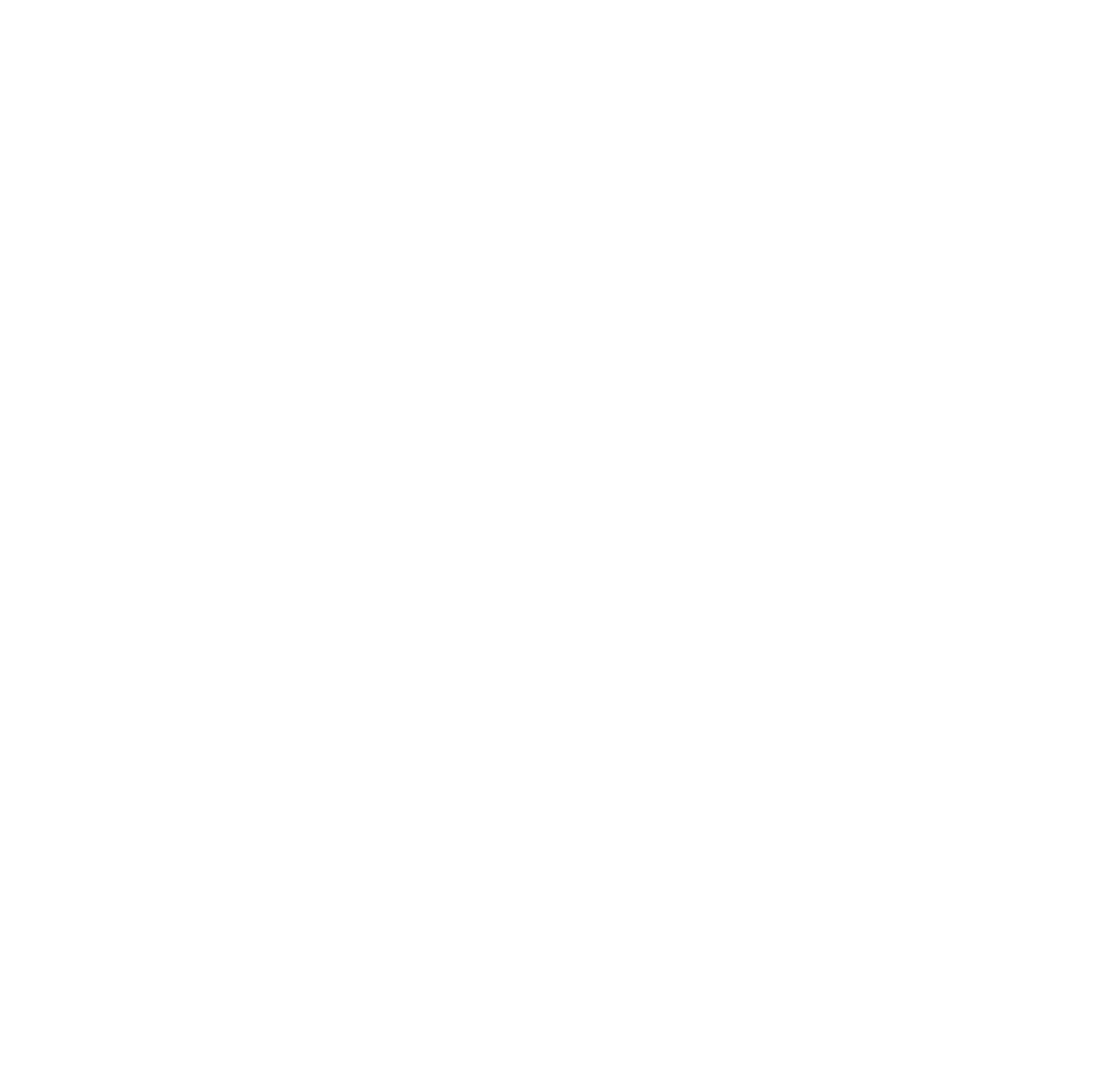
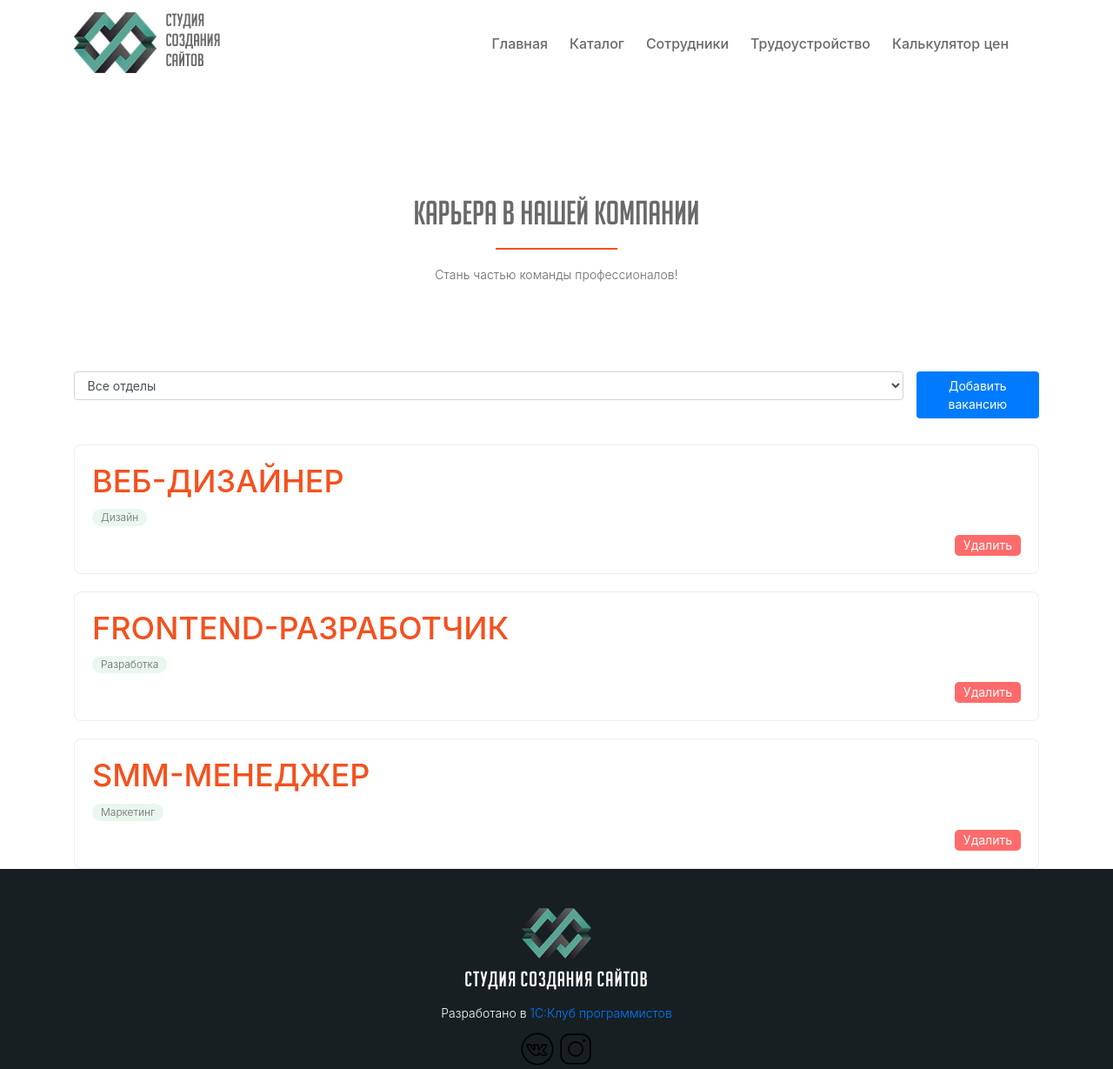
Before and after one commit to k01n-1/k01n, a plain HTML site: page Web_2_FinalL/career.html in a window 1280 px wide. Shown: the whole page at 87% size. Before the commit the page ends 800 px from the top, so only its background shows below. Drawn offline with Linux system fonts and the light colour scheme.

Commit message:
Add files via upload

```diff
--- a/Web_2_FinalL/career.html
+++ b/Web_2_FinalL/career.html
@@ -0,0 +1,102 @@
+<!DOCTYPE html>
+<html lang="en">
+<head>
+    <meta charset="UTF-8">
+    <meta http-equiv="X-UA-Compatible" content="IE=edge">
+    <meta name="viewport" content="width=device-width, initial-scale=1.0">
+    <link rel="stylesheet" href="css/bootstrap.min.css">
+    <link rel="stylesheet" href="style.css">
+    <title>Вакансии</title>
+</head>
+<body>
+    <!-- Шапка сайта -->
+<div class="topheader">
+    <div class="container">
+    <header class="header">
+      <div class="logo">
+      <a href="#0">
+      <img src="images/logo.png" alt="Logo">
+      <!-- В шапку сайта (внутри <header class="header"> после логотипа) -->
+
+      <p>Студия создания сайтов</p>
+      </a>
+      </div>
+      <nav class="top-nav">
+        <ul>
+          <li><a href="index.html">Главная</a></li>
+          <li><a href="catalog.html">Каталог</a></li>
+          <li><a href="team.html">Сотрудники</a></li>
+          <li><a href="career.html">Трудоустройство</a></li>
+          <li><a href="calculator.html">Калькулятор цен</a></li>
+        </ul>
+      </nav>
+      <div class="menu">
+      <a class="primary-nav-trigger" href="#0">
+        <span class="menu-icon"></span>
+      </a>
+      </div>
+    </header>
+    </div>
+  </div>
+    <main class="main-content">
+        <section class="career-section">
+            <div class="container">
+                <!-- Заголовок -->
+                <div class="head_white_content">
+                    <h3>КАРЬЕРА В НАШЕЙ КОМПАНИИ</h3>
+                    <span></span>
+                    <p>Стань частью команды профессионалов!</p>
+                </div>
+
+                <!-- Фильтр вакансий -->
+                <div class="vacancy-filter">
+                    <select id="filter-department" class="form-control">
+                        <option value="all">Все отделы</option>
+                        <option value="design">Дизайн</option>
+                        <option value="development">Разработка</option>
+                        <option value="marketing">Маркетинг</option>
+                    </select>
+                    <button id="add-vacancy-btn" class="btn btn-primary">Добавить вакансию</button>
+                </div>
+
+                <!-- Форма добавления вакансии (изначально скрыта) -->
+                <div id="vacancy-form" class="vacancy-form hidden">
+                    <h4>Новая вакансия</h4>
+                    <input type="text" id="vacancy-title" placeholder="Должность" required>
+                    <select id="vacancy-department" class="form-control">
+                        <option value="design">Дизайн</option>
+                        <option value="development">Разработка</option>
+                        <option value="marketing">Маркетинг</option>
+                    </select>
+                    <textarea id="vacancy-description" placeholder="Описание"></textarea>
+                    <button id="submit-vacancy" class="btn btn-success">Сохранить</button>
+                    <button id="cancel-vacancy" class="btn btn-secondary">Отмена</button>
+                </div>
+
+                <!-- Список вакансий (динамически генерируется) -->
+                <div id="vacancies-list" class="vacancies-list">
+                    <!-- Вакансии будут добавляться здесь через JS -->
+                </div>
+            </div>
+        </section>
+    </main>
+    <!-- "Подвал" сайта   -->
+<footer>
+    <div class="container">
+    <div class="row">
+    <div class="col-lg-12">
+      <a href="/" class="logo-ft"><img src="images/logo.png" alt=""></a>
+      <h4>Студия Создания Сайтов</h4>
+      <p>Разработано в <a href="https://club.1c.ru/">1C:Клуб программистов</a></p>
+      <a href="https://vk.com/1c_center" class="social">
+        <img src="images/icon-vk.png" alt=""></a>
+      <a href="https://www.instagram.com/club_1c/" class="social">
+        <img src="images/icon-inst.png" alt=""></a>
+    </div>
+    </div>
+    </div>
+  </footer>
+
+  <script src="scriptdom.js"></script>
+</body>
+</html>
--- /dev/null
+++ b/Web_2_FinalL/scriptdom.js
@@ -0,0 +1,105 @@
+document.addEventListener('DOMContentLoaded', function() {
+    const vacanciesList = document.getElementById('vacancies-list');
+    const filterDepartment = document.getElementById('filter-department');
+    const addVacancyBtn = document.getElementById('add-vacancy-btn');
+    const vacancyForm = document.getElementById('vacancy-form');
+    const submitVacancy = document.getElementById('submit-vacancy');
+    const cancelVacancy = document.getElementById('cancel-vacancy');
+
+    // Пример начальных данных (можно заменить на загрузку из API)
+    let vacancies = [
+        { id: 1, title: "Веб-дизайнер", department: "design", description: "Опыт работы от 2 лет. Знание Figma, Photoshop." },
+        { id: 2, title: "Frontend-разработчик", department: "development", description: "Требуются навыки React, Vue или Angular." },
+        { id: 3, title: "SMM-менеджер", department: "marketing", description: "Ведение соцсетей, создание контента." }
+    ];
+
+    // Отображение вакансий
+    function renderVacancies(filter = 'all') {
+        vacanciesList.innerHTML = '';
+        const filtered = filter === 'all'
+            ? vacancies
+            : vacancies.filter(v => v.department === filter);
+
+        filtered.forEach(vacancy => {
+            const vacancyCard = document.createElement('div');
+            vacancyCard.className = 'vacancy-card';
+            vacancyCard.innerHTML = `
+                <h4>${vacancy.title}</h4>
+                <span class="department">${getDepartmentName(vacancy.department)}</span>
+                <div class="description">${vacancy.description}</div>
+                <button class="delete-vacancy" data-id="${vacancy.id}">Удалить</button>
+            `;
+            vacanciesList.appendChild(vacancyCard);
+
+            // Клик по вакансии (раскрытие описания)
+            vacancyCard.addEventListener('click', function(e) {
+                if (!e.target.classList.contains('delete-vacancy')) {
+                    this.classList.toggle('active');
+                }
+            });
+
+            // Удаление вакансии
+            vacancyCard.querySelector('.delete-vacancy').addEventListener('click', function(e) {
+                e.stopPropagation();
+                if (confirm('Удалить вакансию?')) {
+                    vacancies = vacancies.filter(v => v.id !== vacancy.id);
+                    renderVacancies(filterDepartment.value);
+                }
+            });
+        });
+    }
+
+    // Названия отделов
+    function getDepartmentName(key) {
+        const departments = {
+            design: "Дизайн",
+            development: "Разработка",
+            marketing: "Маркетинг"
+        };
+        return departments[key];
+    }
+
+    // Фильтрация вакансий
+    filterDepartment.addEventListener('change', function() {
+        renderVacancies(this.value);
+    });
+
+    // Показать/скрыть форму добавления
+    addVacancyBtn.addEventListener('click', function() {
+        vacancyForm.classList.remove('hidden');
+    });
+
+    cancelVacancy.addEventListener('click', function() {
+        vacancyForm.classList.add('hidden');
+    });
+
+    // Добавление новой вакансии
+    submitVacancy.addEventListener('click', function() {
+        const title = document.getElementById('vacancy-title').value;
+        const department = document.getElementById('vacancy-department').value;
+        const description = document.getElementById('vacancy-description').value;
+
+        if (!title) {
+            alert('Укажите должность!');
+            return;
+        }
+
+        const newVacancy = {
+            id: Date.now(), // Уникальный ID
+            title,
+            department,
+            description
+        };
+
+        vacancies.push(newVacancy);
+        renderVacancies(filterDepartment.value);
+        vacancyForm.classList.add('hidden');
+
+        // Очистка формы
+        document.getElementById('vacancy-title').value = '';
+        document.getElementById('vacancy-description').value = '';
+    });
+
+    // Первая загрузка
+    renderVacancies();
+});
--- a/Web_2_FinalL/style.css
+++ b/Web_2_FinalL/style.css
@@ -420,6 +420,91 @@ h4 {
     display: block;
 }
 
+/* Стили для страницы "Карьера" */
+.vacancy-filter {
+    display: flex;
+    gap: 15px;
+    margin-bottom: 30px;
+}
+
+.vacancy-form {
+    background: #f9f9f9;
+    padding: 20px;
+    border-radius: 10px;
+    margin-bottom: 30px;
+}
+
+.vacancy-form.hidden {
+    display: none;
+}
+
+.vacancy-form input,
+.vacancy-form textarea,
+.vacancy-form select {
+    width: 100%;
+    margin-bottom: 15px;
+    padding: 10px;
+    border: 1px solid #ddd;
+}
+
+.vacancy-form textarea {
+    min-height: 100px;
+}
+
+.vacancies-list {
+    display: grid;
+    gap: 20px;
+}
+
+.vacancy-card {
+    background: #fff;
+    border: 1px solid #eee;
+    border-radius: 8px;
+    padding: 20px;
+    cursor: pointer;
+    transition: transform 0.3s;
+}
+
+.vacancy-card:hover {
+    transform: translateY(-5px);
+    box-shadow: 0 5px 15px rgba(0, 0, 0, 0.1);
+}
+
+.vacancy-card h4 {
+    margin: 0;
+    color: #f4511e;
+}
+
+.vacancy-card .department {
+    display: inline-block;
+    background: #e9f7ef;
+    padding: 3px 10px;
+    border-radius: 20px;
+    font-size: 12px;
+    margin: 10px 0;
+}
+
+.vacancy-card .description {
+    max-height: 0;
+    overflow: hidden;
+    transition: max-height 0.3s;
+}
+
+.vacancy-card.active .description {
+    max-height: 500px;
+    margin-top: 15px;
+}
+
+.delete-vacancy {
+    background: #ff6b6b;
+    color: white;
+    border: none;
+    padding: 5px 10px;
+    border-radius: 5px;
+    cursor: pointer;
+    float: right;
+}
+
 /* Стили для блока "Контакты" */
 .getintouch {
     padding: 80px 0;
```
Also changed, not shown: Web_2_FinalL/team.html (+38 -8 lines), Web_2_FinalL/images/photo_2025-05-28_09-11-35.jpg (added), Web_2_FinalL/script.js (line endings or trailing spaces).
